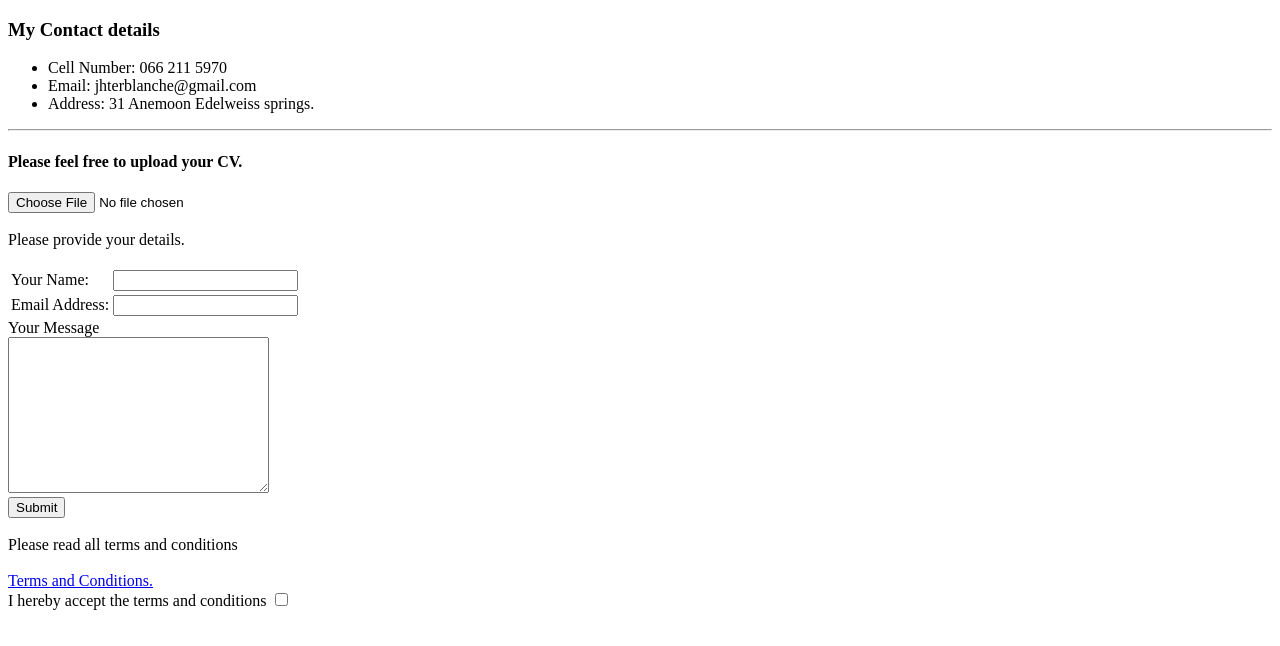
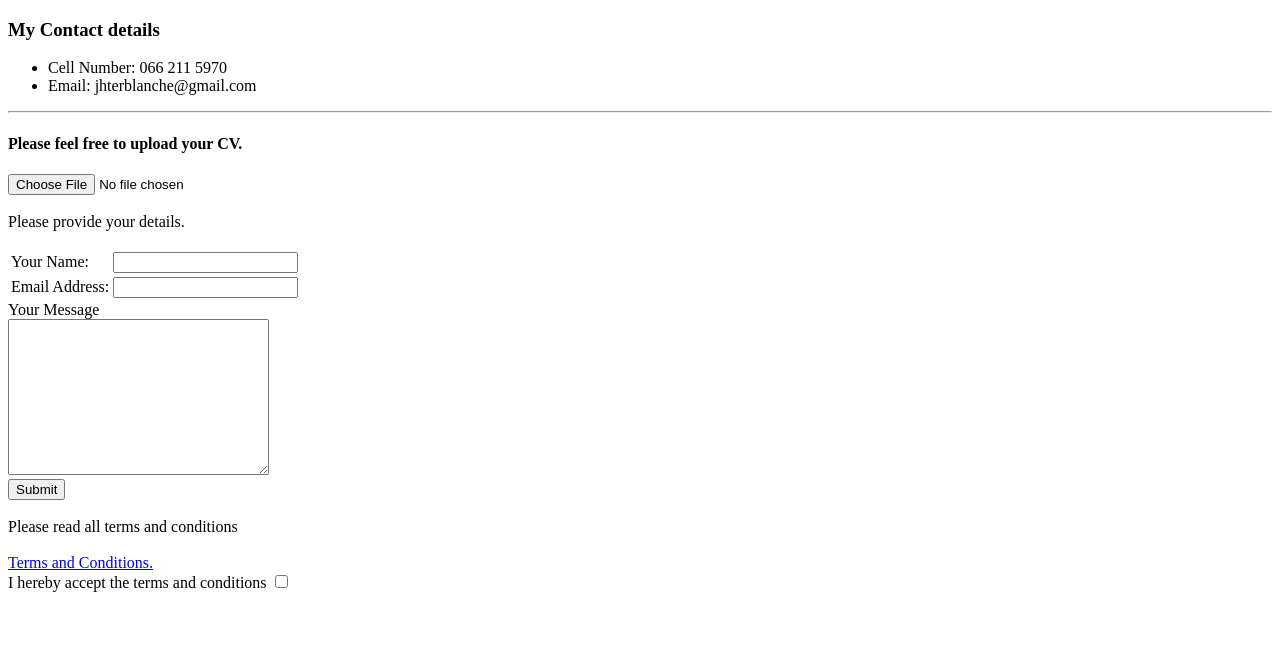
Before and after one commit to Jean2233/CV, a plain HTML site: page Contact.html in a window 1280 px wide. Drawn offline with Linux system fonts and the light colour scheme.

Commit message:
Update Contact.html

```diff
--- a/Contact.html
+++ b/Contact.html
@@ -9,7 +9,6 @@
     <ul>
         <li>Cell Number: 066 211 5970</li>
         <li>Email: jhterblanche@gmail.com</li>
-        <li>Address: 31 Anemoon Edelweiss springs.</li>
     </ul>
     <hr>
     <h4>Please feel free to upload your CV.</h4>
```
